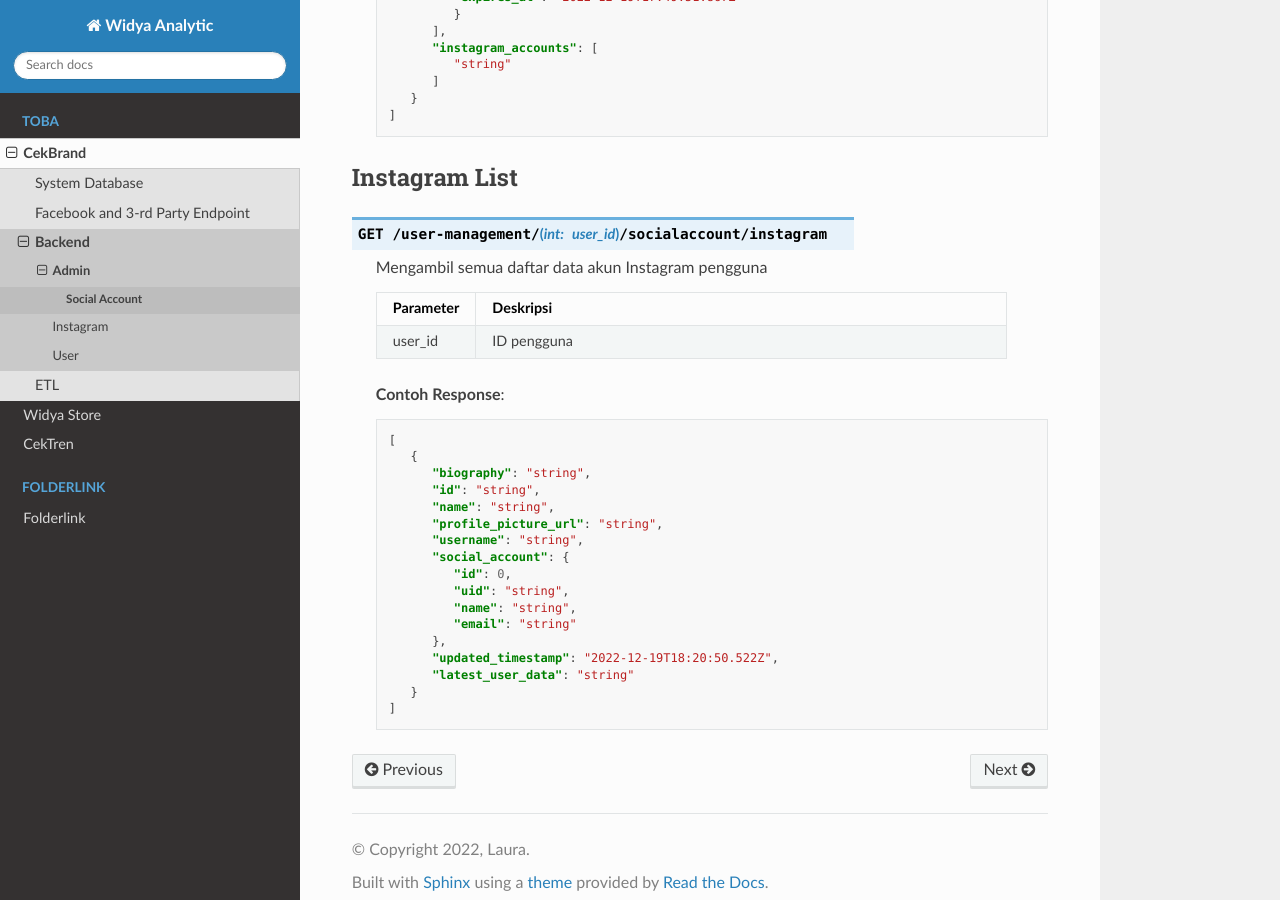
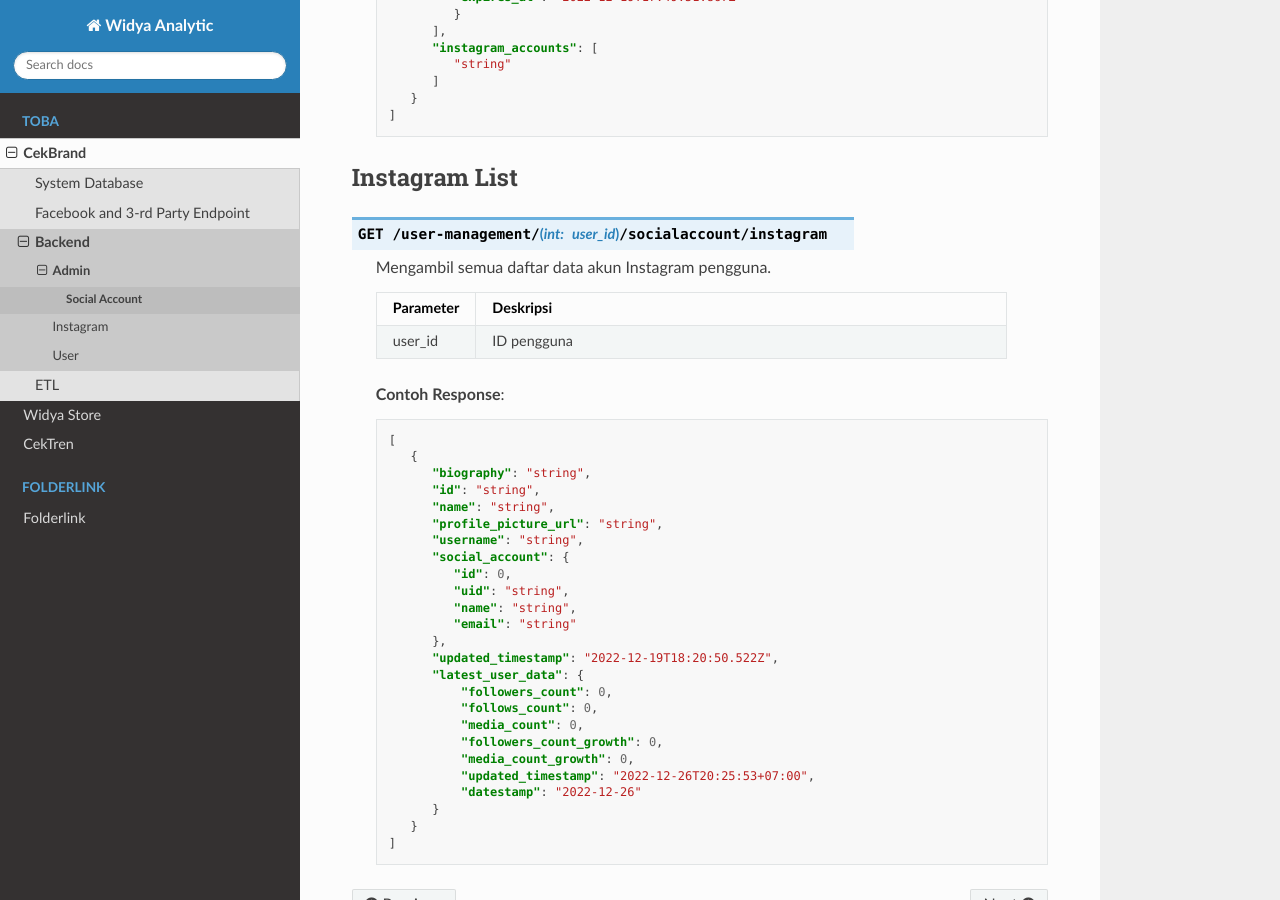
Before and after one commit to syrico/dokumentasi_data_widyaanalytics, a Sphinx documentation site: the page built from docs/source/Toba/cekbrand/backend/admin/social_account.rst, in a window 1280 px wide and 900 px high, scrolled down 732 px. Built offline with Sphinx 7.4.7 and the Read the Docs theme 2.0.0, drawn with Linux system fonts in a browser that asks for light colours; some of the changed text lies outside the part shown.

Commit message:
refactor(social_account): fix line too lonk and complete instagram data response

```diff
--- a/docs/source/Toba/cekbrand/backend/admin/social_account.rst
+++ b/docs/source/Toba/cekbrand/backend/admin/social_account.rst
@@ -1,14 +1,14 @@
 Social Account
 ++++++++++++++
 
-Berikut adalah beberapa endpoint yang digunakan pada halaman **Daftar Pengguna** yang hanya dapat digunakan oleh `admin`
+Berikut adalah beberapa endpoint yang digunakan pada halaman **Daftar Pengguna** yang hanya dapat digunakan oleh `admin`.
 
 Facebook List
 =============
 
 .. http:get:: /user-management/(int:user_id)/socialaccount/facebook
 
-   Mengambil semua daftar data akun Facebook pengguna
+   Mengambil semua daftar data akun Facebook pengguna.
 
    .. list-table::
       :widths: 15 80
@@ -50,7 +50,7 @@ Instagram List
 
 .. http:get:: /user-management/(int:user_id)/socialaccount/instagram
 
-   Mengambil semua daftar data akun Instagram pengguna
+   Mengambil semua daftar data akun Instagram pengguna.
 
    .. list-table::
       :widths: 15 80
@@ -79,6 +79,14 @@ Instagram List
                "email": "string"
             },
             "updated_timestamp": "2022-12-19T18:20:50.522Z",
-            "latest_user_data": "string"
+            "latest_user_data": {
+                "followers_count": 0,
+                "follows_count": 0,
+                "media_count": 0,
+                "followers_count_growth": 0,
+                "media_count_growth": 0,
+                "updated_timestamp": "2022-12-26T20:25:53+07:00",
+                "datestamp": "2022-12-26"
+            }
          }
       ]
```
